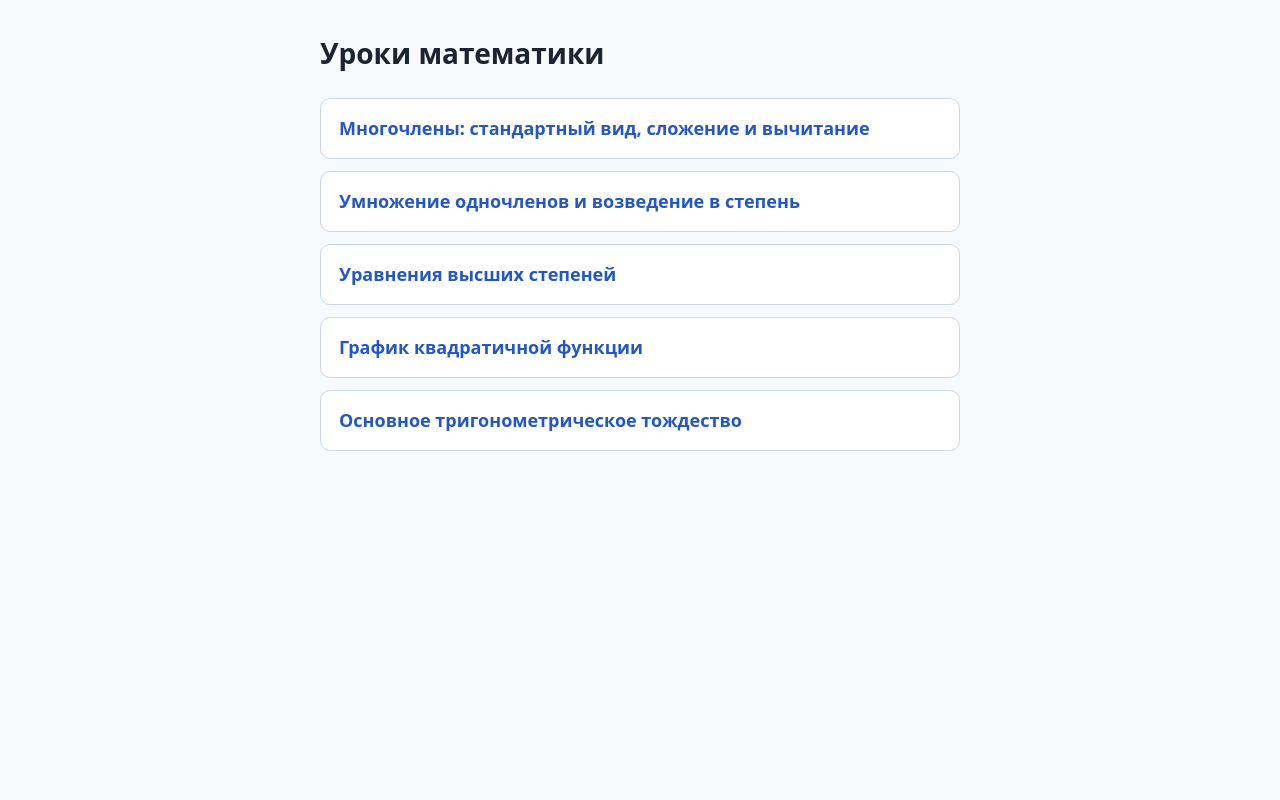
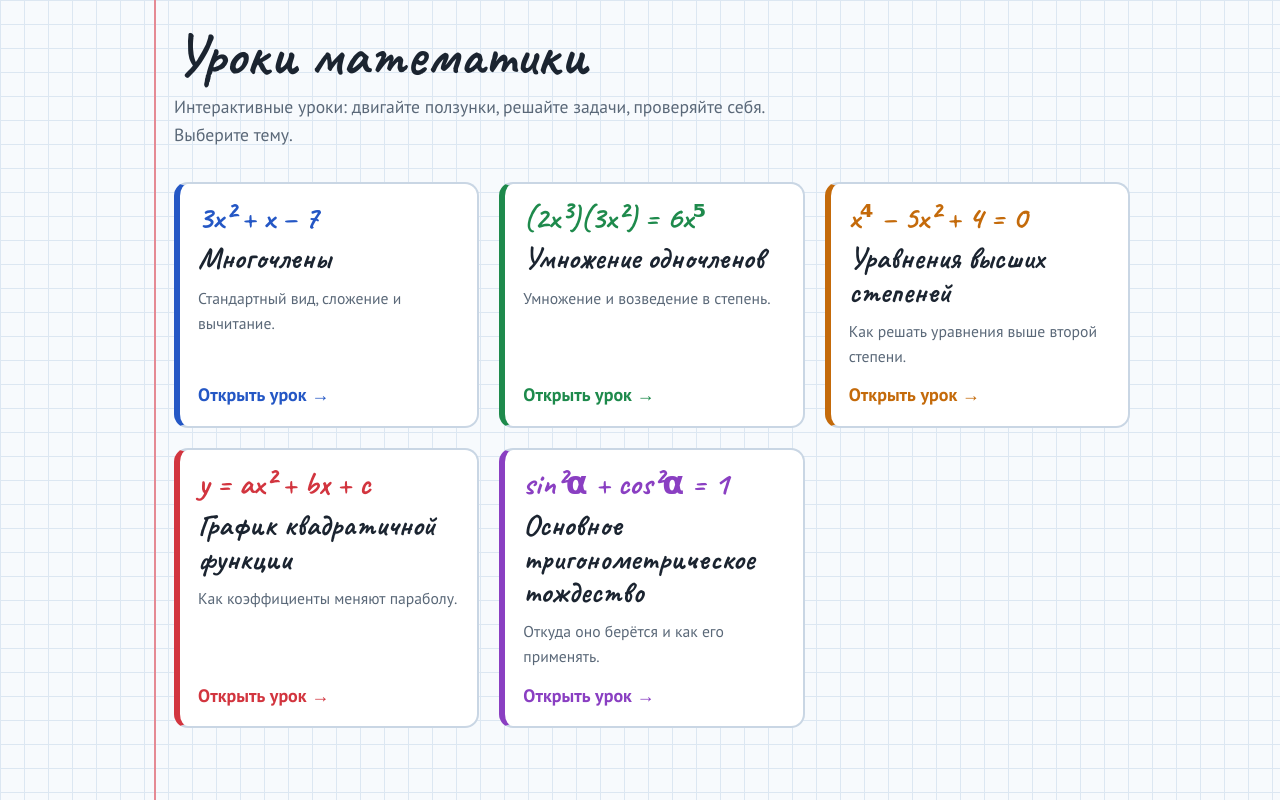
Before and after one commit to netcovoiturage/math-lessons, a plain HTML site: page index.html in a window 1280 px wide. Drawn offline with Linux system fonts and the light colour scheme.

Commit message:
Restyle index page to match lesson design
Co-Authored-By: Claude Sonnet 5.5 <noreply@anthropic.com>

```diff
--- a/index.html
+++ b/index.html
@@ -2,27 +2,89 @@
 <html lang="ru">
 <head>
 <meta charset="UTF-8">
-<meta name="viewport" content="width=device-width, initial-scale=1">
+<meta name="viewport" content="width=device-width, initial-scale=1, viewport-fit=cover">
 <title>Уроки математики</title>
+<link rel="preconnect" href="https://fonts.googleapis.com">
+<link rel="preconnect" href="https://fonts.gstatic.com" crossorigin>
+<link href="https://fonts.googleapis.com/css2?family=Caveat:wght@600;700&family=PT+Sans:wght@400;700&display=swap" rel="stylesheet">
 <style>
-body{margin:0;font:18px/1.5 system-ui,sans-serif;background:#F7FAFD;color:#1B2430}
-main{max-width:640px;margin:0 auto;padding:32px 16px}
-h1{font-size:28px;margin:0 0 24px}
-ul{list-style:none;padding:0;margin:0;display:grid;gap:12px}
-a{display:block;padding:16px 18px;background:#fff;border:1px solid #C9D6E4;border-radius:10px;color:#2457C5;text-decoration:none;font-weight:600}
-a:hover,a:focus{border-color:#2457C5}
+:root{
+  --paper:#F7FAFD; --grid:#DCE7F2; --ink:#1B2430; --muted:#5A6878;
+  --blue:#2457C5; --red:#D2353F; --green:#1E8A4C; --violet:#8A3FC2; --orange:#C46A0A; --margin:#E58A94;
+  --card:#FFFFFF; --line:#C9D6E4;
+  box-sizing:border-box;
+  padding-top:env(safe-area-inset-top,0px); padding-bottom:env(safe-area-inset-bottom,0px);
+}
+@media (prefers-color-scheme: dark){
+  :root{
+    --paper:#17222C; --grid:#223241; --ink:#E8EEF4; --muted:#9AA9B8;
+    --blue:#6E9BFF; --red:#FF6F78; --green:#4CC384; --violet:#C08BFF; --orange:#F0A24B; --margin:#8A3E47;
+    --card:#1E2B37; --line:#33475A;
+  }
+}
+*,*::before,*::after{box-sizing:inherit}
+body{
+  margin:0; color:var(--ink); font:18px/1.6 "PT Sans",system-ui,sans-serif;
+  background-color:var(--paper);
+  background-image:linear-gradient(var(--grid) 1px,transparent 1px),linear-gradient(90deg,var(--grid) 1px,transparent 1px);
+  background-size:24px 24px;
+}
+.page{max-width:1020px;margin:0 auto;padding:24px 20px 64px 44px;position:relative;min-height:100vh}
+.page::before{content:"";position:absolute;left:24px;top:0;bottom:0;width:2px;background:var(--margin)}
+h1,h2{font-family:Caveat,"Comic Sans MS",cursive;font-weight:700;line-height:1.1;margin:0}
+h1{font-size:clamp(2.4rem,6vw,3.6rem)}
+h2{font-size:1.9rem;margin:0 0 4px}
+.lead{color:var(--muted);font-size:1.1rem;max-width:68ch;margin:6px 0 32px}
+.grid{display:grid;grid-template-columns:repeat(auto-fill,minmax(290px,1fr));gap:20px}
+.card{
+  display:flex;flex-direction:column;gap:6px;text-decoration:none;color:var(--ink);
+  background:var(--card);border:2px solid var(--line);border-left:6px solid var(--c);
+  border-radius:14px;padding:16px 18px;transition:transform .12s,border-color .12s;
+}
+.card:hover,.card:focus-visible{transform:translateY(-3px) rotate(-.4deg);border-color:var(--c)}
+.card:focus-visible{outline:3px solid var(--c);outline-offset:3px}
+.card p{margin:0;color:var(--muted);font-size:.98rem}
+.fx{font-family:Caveat,cursive;font-weight:700;font-size:2rem;line-height:1.15;color:var(--c)}
+.go{margin-top:auto;padding-top:6px;font-weight:700;color:var(--c)}
+@media (prefers-reduced-motion:reduce){.card{transition:none}.card:hover{transform:none}}
 </style>
 </head>
 <body>
-<main>
+<div class="page">
 <h1>Уроки математики</h1>
-<ul>
-<li><a href="polynomials.html">Многочлены: стандартный вид, сложение и вычитание</a></li>
-<li><a href="monomial-multiplication.html">Умножение одночленов и возведение в степень</a></li>
-<li><a href="higher-degree-equations.html">Уравнения высших степеней</a></li>
-<li><a href="quadratic-function-graph.html">График квадратичной функции</a></li>
-<li><a href="pythagorean-trig-identity.html">Основное тригонометрическое тождество</a></li>
-</ul>
-</main>
+<p class="lead">Интерактивные уроки: двигайте ползунки, решайте задачи, проверяйте себя. Выберите тему.</p>
+<div class="grid">
+  <a class="card" style="--c:var(--blue)" href="polynomials.html">
+    <span class="fx">3x² + x − 7</span>
+    <h2>Многочлены</h2>
+    <p>Стандартный вид, сложение и вычитание.</p>
+    <span class="go">Открыть урок →</span>
+  </a>
+  <a class="card" style="--c:var(--green)" href="monomial-multiplication.html">
+    <span class="fx">(2x³)(3x²) = 6x⁵</span>
+    <h2>Умножение одночленов</h2>
+    <p>Умножение и возведение в степень.</p>
+    <span class="go">Открыть урок →</span>
+  </a>
+  <a class="card" style="--c:var(--orange)" href="higher-degree-equations.html">
+    <span class="fx">x⁴ − 5x² + 4 = 0</span>
+    <h2>Уравнения высших степеней</h2>
+    <p>Как решать уравнения выше второй степени.</p>
+    <span class="go">Открыть урок →</span>
+  </a>
+  <a class="card" style="--c:var(--red)" href="quadratic-function-graph.html">
+    <span class="fx">y = ax² + bx + c</span>
+    <h2>График квадратичной функции</h2>
+    <p>Как коэффициенты меняют параболу.</p>
+    <span class="go">Открыть урок →</span>
+  </a>
+  <a class="card" style="--c:var(--violet)" href="pythagorean-trig-identity.html">
+    <span class="fx">sin²α + cos²α = 1</span>
+    <h2>Основное тригонометрическое тождество</h2>
+    <p>Откуда оно берётся и как его применять.</p>
+    <span class="go">Открыть урок →</span>
+  </a>
+</div>
+</div>
 </body>
 </html>
```
